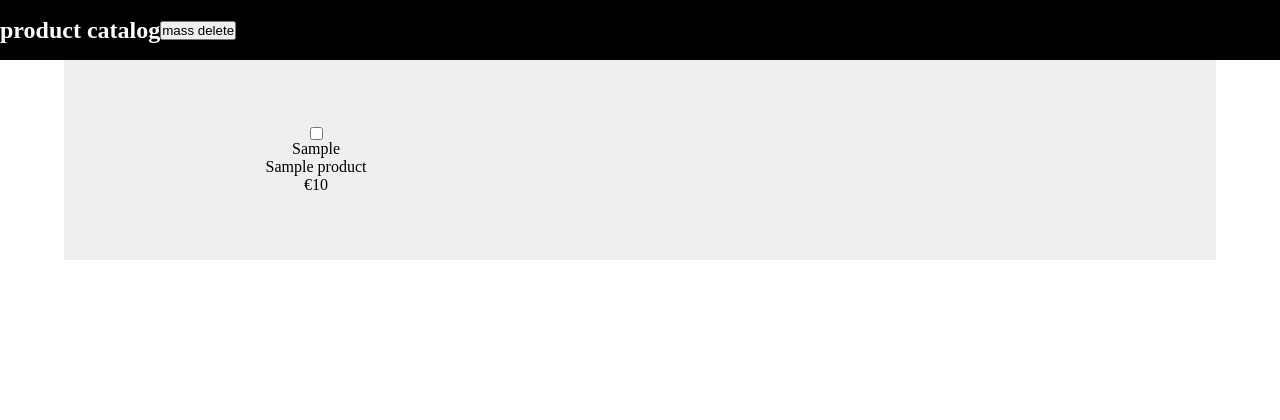
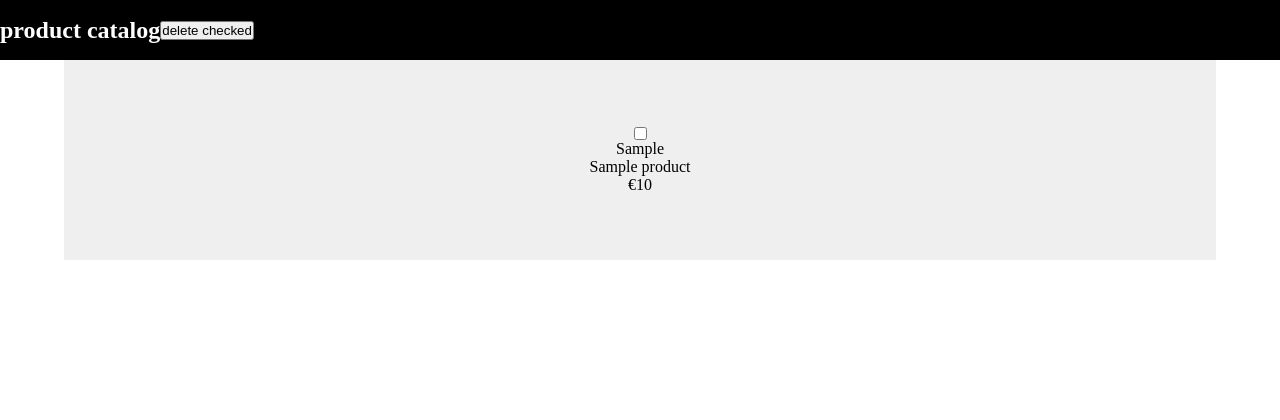
Before and after one commit to kristaps777/catalog, a PHP site: page / in a window 1280 px wide. Shown: the top 420 px of the page. Run offline with PHP 8.4, Linux system fonts and the light colour scheme; tables that the repository leaves empty or names only in its code hold one stand-in row (values such as "Sample post").

Commit message:
adjusted some auto properties for grid columns

```diff
--- a/public/index.php
+++ b/public/index.php
@@ -17,7 +17,7 @@
         <header>
 
             <h2>product catalog</h2>
-            <input type="submit" name="mass_delete" value="mass delete" form="products">
+            <input type="submit" name="mass_delete" value="delete checked" form="products">
 
         </header>
 
--- a/public/styles/style.css
+++ b/public/styles/style.css
@@ -77,7 +77,7 @@ main {
 
 .wrapper form {
     display: grid;
-    grid-template-columns: repeat(4, 200px);
+    grid-template-columns: repeat(auto-fit, minmax(200px, auto));
     grid-auto-rows: max-content;
     gap: 1em;
     justify-content: center;
```
